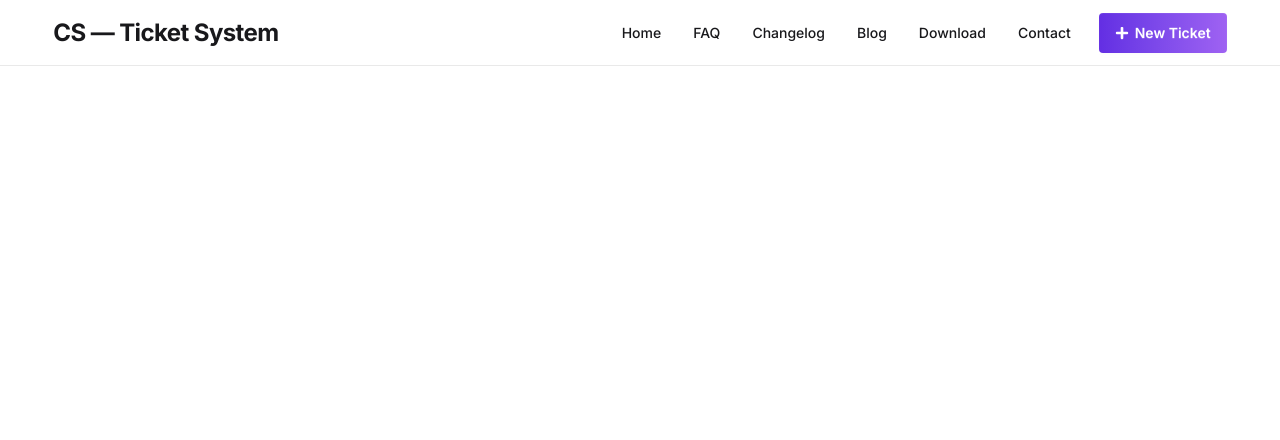
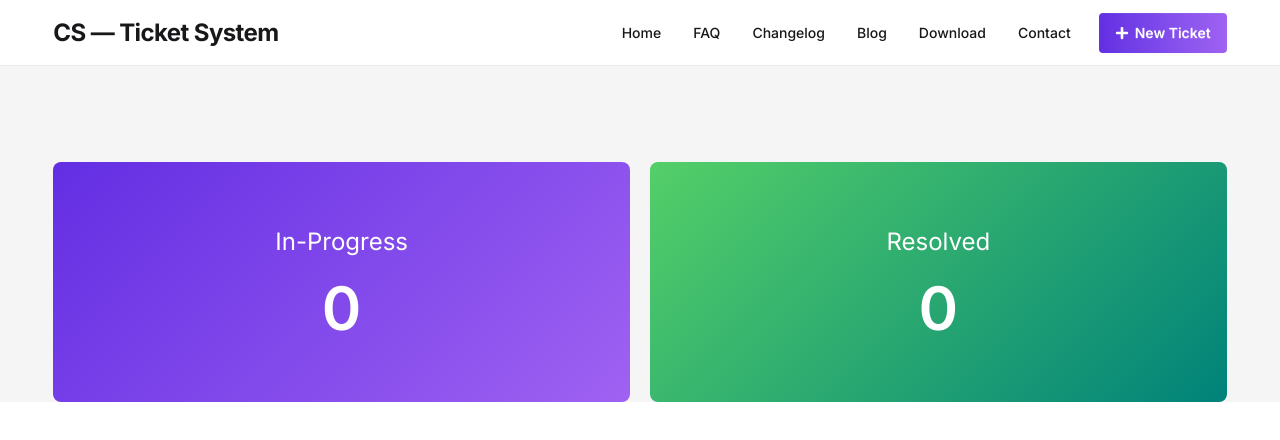
Before and after one commit to abdurrahmansoftlinkbd/customer-support-zone, a React (Vite) app: page / in a window 1280 px wide. Shown: the top 440 px of the page. Built offline with nearby package versions, Linux system fonts and the light colour scheme.

Commit message:
added statusBanner

```diff
--- a/src/App.jsx
+++ b/src/App.jsx
@@ -1,9 +1,13 @@
 import Navbar from "./components/Navbar";
+import StatusBanners from "./components/StatusBanners";
 
 function App() {
   return (
     <>
       <Navbar></Navbar>
+      <header className="font-inter bg-[#F5F5F5]">
+        <StatusBanners></StatusBanners>
+      </header>
     </>
   );
 }
--- /dev/null
+++ b/src/components/StatusBanners.jsx
@@ -0,0 +1,29 @@
+const StatusBanners = () => {
+  return (
+    <div className="container w-11/12 mx-auto flex flex-col sm:flex-row gap-5 pt-24">
+      {/* progess */}
+      <div
+        className="flex-1 rounded-lg flex flex-col items-center justify-center gap-5 p-6 py-16"
+        style={{
+          background: "linear-gradient(135deg, #632EE3, #9F62F2)",
+        }}
+      >
+        <span className="text-white text-2xl">In-Progress</span>
+        <span className="text-white text-6xl font-semibold">0</span>
+      </div>
+
+      {/* resolved */}
+      <div
+        className="flex-1 rounded-lg flex flex-col items-center justify-center gap-5 p-6 py-16"
+        style={{
+          background: "linear-gradient(135deg, #54CF68, #00827A)",
+        }}
+      >
+        <span className="text-white text-2xl">Resolved</span>
+        <span className="text-white text-6xl font-semibold">0</span>
+      </div>
+    </div>
+  );
+};
+
+export default StatusBanners;
```
